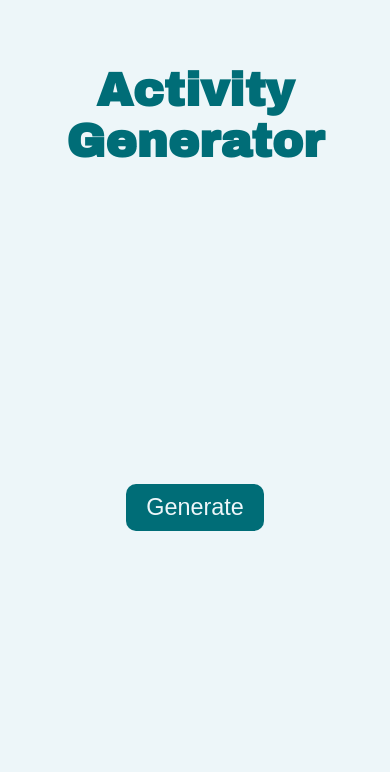
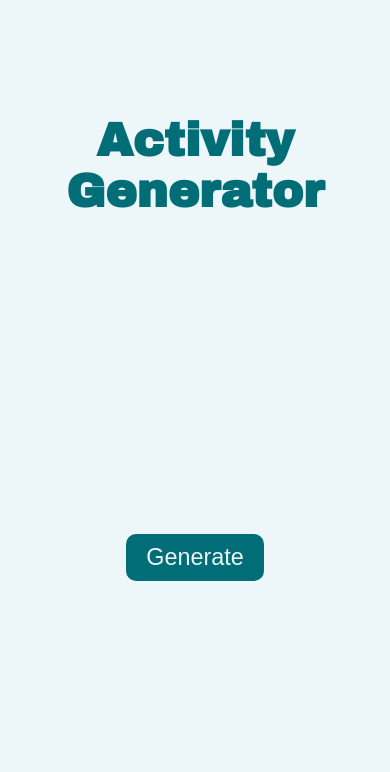
Before and after one commit to keidyz/activity-generator, a plain HTML site: page index.html in a window 390 px wide. Shown: the top 772 px of the page. Drawn offline with Linux system fonts and the light colour scheme.

Commit message:
Remove margin override for .container__title max-width 400px

```diff
--- a/index.css
+++ b/index.css
@@ -71,7 +71,6 @@ body {
 
 @media only screen and (max-width: 400px) {
     .container__title {
-        margin: 50px 0;
         font-size: 12vw;
     }
     .container__activity {
```
